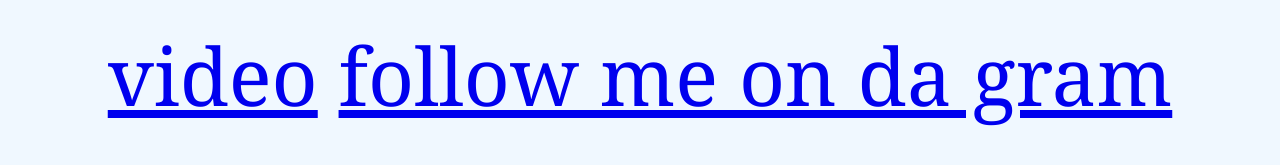
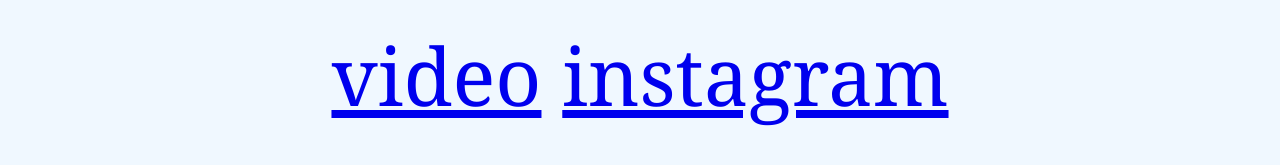
Before and after one commit to simongarb/Simon-s-repos, a plain HTML site: page index.html in a window 1280 px wide. Shown: the part 895-1060 px from the top of the page. Drawn offline with Linux system fonts and the light colour scheme.

Commit message:
Update index.html

```diff
--- a/index.html
+++ b/index.html
@@ -24,7 +24,9 @@
 
 
     <a href="https://cooperunion-my.sharepoint.com/:v:/g/personal/simon_garb_cooper_edu/EWXu_f-htM1In9tU2j0uaDUBOjyXZa0ERzeQV6zAG-2RGg?e=oYjchf">video</a>
-    <a href="https://www.instagram.com/simonelliottgarb/">follow me on da gram</a>
+    <a href="https://www.instagram.com/simonelliottgarb">instagram</a>
+
+
     </p>
 
 
```
